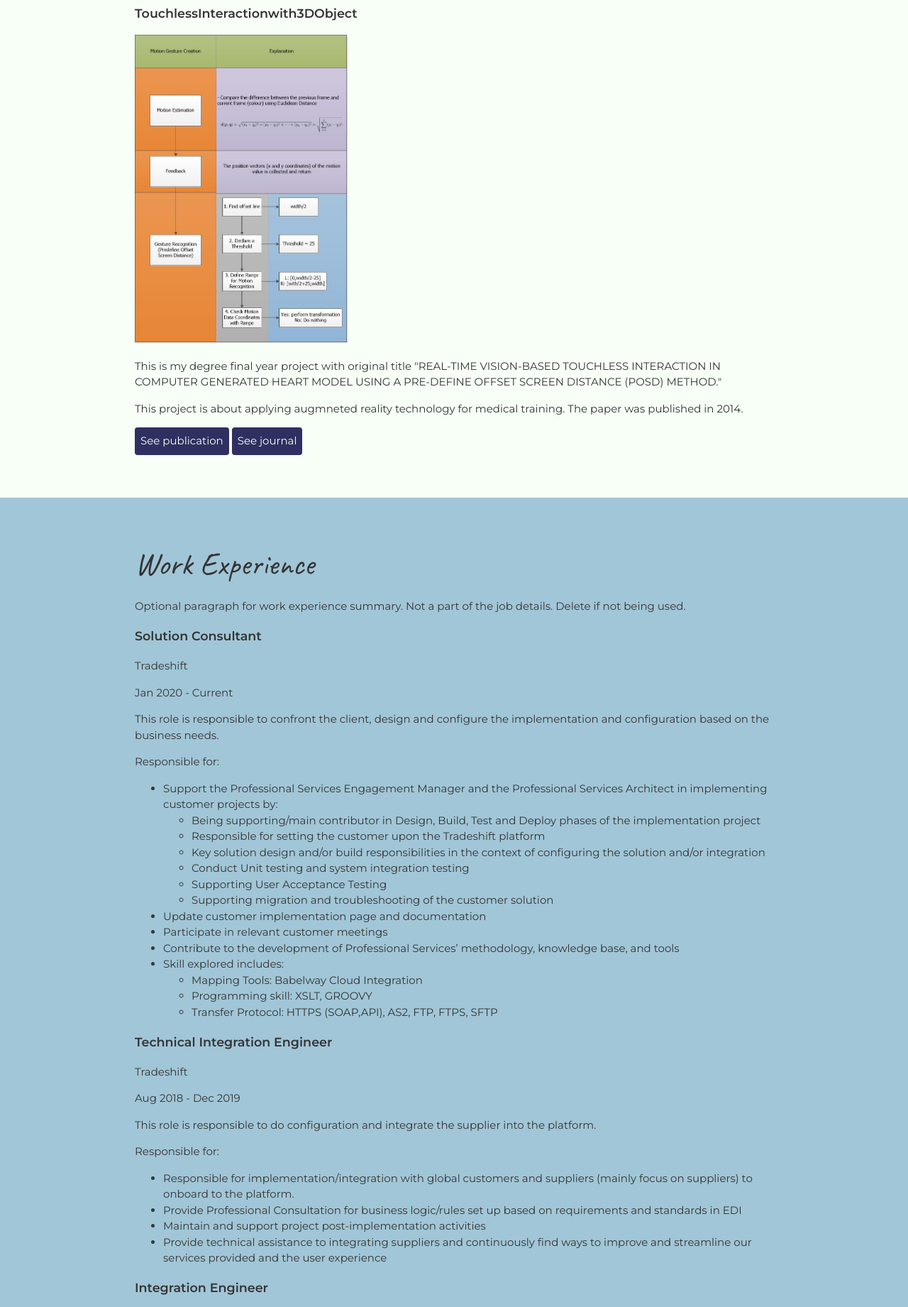
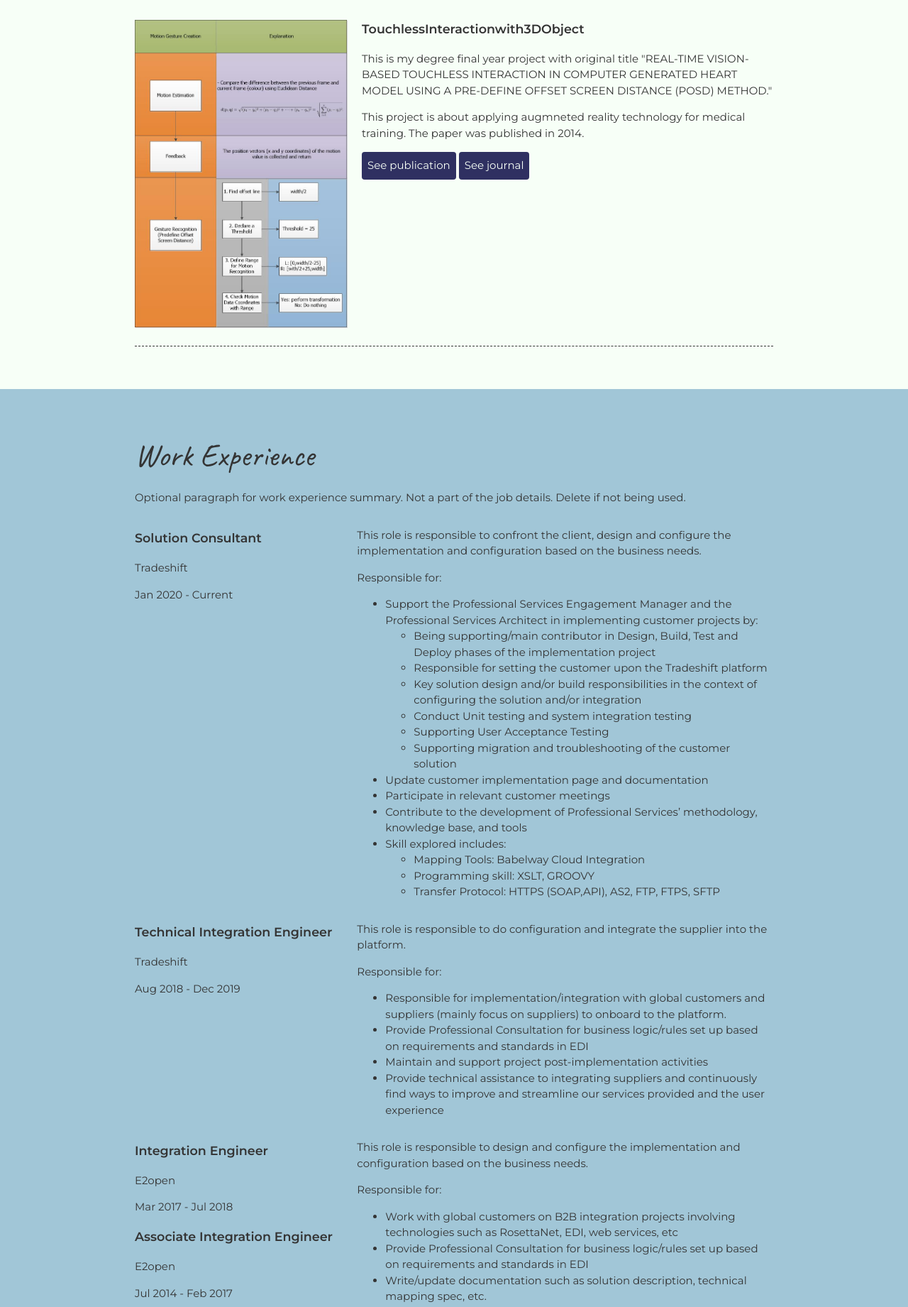
Before and after one commit to IngKyeNg/Portfolio, a plain HTML site: page index.html in a window 1280 px wide. Shown: the part 622-2463 px from the top of the page at 71% size. Drawn offline with Linux system fonts and the light colour scheme.

Commit message:
Add Layout

```diff
--- a/css/styles.css
+++ b/css/styles.css
@@ -1,5 +1,11 @@
 /* Global styles
 -------------------------------------*/
+html {
+    box-sizing: border-box;
+}
+*, *::before, *::after {
+    box-sizing: inherit;
+}
 body {
     color: #343434;
     margin: 0;
@@ -40,6 +46,7 @@ h1, h2 {
 header {
     background: #2F3061;
     color: #F7FFF7;
+    text-align: center;
 }
 header img {
     float: right;
@@ -67,11 +74,28 @@ header img {
 .projects .btn:hover {
     background: rgba(47, 48, 97, 80%);
 }
+.project-item {
+    overflow: hidden;
+    border-bottom: 1px dashed #343434;
+    padding: 25px 0;
+}
+.project-item img {
+    float: left;
+    margin-right: 20px;
+}
+.project-item h3 {
+    margin-top: 0;
+}
 
 /* Work Experience
 -------------------------------------*/
 .work-experiences {
     background: #A1C6D7;
+}
+.job-item {
+    display: grid;
+    grid-template-columns: 1fr 2fr;
+    column-gap: 20px;
 }
 
 /* Education
@@ -83,4 +107,15 @@ header img {
 footer {
     background: #2F3061;
     color: #F7FFF7;
+    text-align: center;
 }
+.contact-list {
+    list-style-type: none;
+    padding: 0;
+    display: flex;
+    justify-content: center;
+}
+.contact-list a {
+    padding: 15px;
+    display: inline-block;
+}
--- a/index.html
+++ b/index.html
@@ -1,23 +1,29 @@
 <!DOCTYPE html>
 <html lang="en">
+
 <head>
   <meta charset="UTF-8">
   <meta name="viewport" content="width=device-width, initial-scale=1.0">
   <title>IngKye Ng - Portfolio</title>
-    <link href="https://fonts.googleapis.com/css2?family=Caveat&family=Montserrat:wght@400;600&display=swap" rel="stylesheet">
+  <link href="https://fonts.googleapis.com/css2?family=Caveat&family=Montserrat:wght@400;600&display=swap"
+    rel="stylesheet">
   <link rel="stylesheet" href="css/styles.css">
 </head>
+
 <body>
   <main>
     <!-- ***********************  ABOUT / PROFILE  *********************** -->
     <header>
       <div class="content-wrap">
-          <img src="images/Profile.jpeg" alt="Profile Picture"/>
+        <img src="images/Profile.jpeg" alt="Profile Picture" />
         <h1>Ng Ing Kye</h1>
         <h2>Solution Consultant at Tradeshift</h2>
 
-          <p>Experienced Integration Engineer with a demonstrated history of working in the information technology and supply chain industry.</p>
-          <p>Skilled in XQuery, XSLT, Business Intelligence Tools, Groovy, SQL and transfer protocols such as RNIF, AS2, sFTP. Strong quality assurance professional with a Bachelor of Mathematics and Computer Graphics focused in Computer Graphics (Augmented Reality) from Universiti Malaysia Sabah.</p>
+        <p>Experienced Integration Engineer with a demonstrated history of working in the information technology and
+          supply chain industry.</p>
+        <p>Skilled in XQuery, XSLT, Business Intelligence Tools, Groovy, SQL and transfer protocols such as RNIF, AS2,
+          sFTP. Strong quality assurance professional with a Bachelor of Mathematics and Computer Graphics focused in
+          Computer Graphics (Augmented Reality) from Universiti Malaysia Sabah.</p>
       </div>
     </header>
 
@@ -25,15 +31,19 @@
     <section class="projects">
       <div class="content-wrap">
         <h2>Featured Projects</h2>
-          <p>View selected projects below. More information can be found at <a href="https://github.com/IngKyeNg">GitHub</a>.</p>
+        <p>View selected projects below. More information can be found at <a
+            href="https://github.com/IngKyeNg">GitHub</a>.</p>
 
         <!-- Copy the whole <section> block to add more projects. -->
-          <section>
+        <section class="project-item">
+          <img src="images/TouchlessInteractionwith3DObject.jpg" alt="Methodology">
           <h3>TouchlessInteractionwith3DObject</h3>
-            <img src="images/TouchlessInteractionwith3DObject.jpg" alt="Methodology">
-            <p>This is my degree final year project with original title "REAL-TIME VISION-BASED TOUCHLESS INTERACTION IN COMPUTER GENERATED HEART MODEL USING A PRE-DEFINE OFFSET SCREEN DISTANCE (POSD) METHOD."</p>
-            <p>This project is about applying augmneted reality technology for medical training. The paper was published in 2014.</p>
-            <a class="btn" href="https://www.ums.edu.my/fssa/profile/index.php?page=indexpub&id_pekerja=2" target="_blank">See publication</a>
+          <p>This is my degree final year project with original title "REAL-TIME VISION-BASED TOUCHLESS INTERACTION IN
+            COMPUTER GENERATED HEART MODEL USING A PRE-DEFINE OFFSET SCREEN DISTANCE (POSD) METHOD."</p>
+          <p>This project is about applying augmneted reality technology for medical training. The paper was published
+            in 2014.</p>
+          <a class="btn" href="https://www.ums.edu.my/fssa/profile/index.php?page=indexpub&id_pekerja=2"
+            target="_blank">See publication</a>
           <a class="btn" href="src/journal.pdf" target="_blank">See journal</a>
         </section>
         <!-- End of Project block. -->
@@ -46,18 +56,25 @@
         <h2>Work Experience</h2>
         <p>Optional paragraph for work experience summary. Not a part of the job details. Delete if not being used.</p>
 
-          <section>
+        <section class="job-item">
+          <div class="job-details">
             <h3>Solution Consultant</h3>
             <p>Tradeshift</p>
             <p>Jan 2020 - Current</p>
-            <p>This role is responsible to confront the client, design and configure the implementation and configuration based on the business needs.</p>
+          </div>
+          <div class="job-summary">
+            <p>This role is responsible to confront the client, design and configure the implementation and
+              configuration based on the business needs.</p>
             <p>Responsible for:</p>
             <ul>
-              <li>Support the Professional Services Engagement Manager and the Professional Services Architect in implementing customer projects by:
+              <li>Support the Professional Services Engagement Manager and the Professional Services Architect in
+                implementing customer projects by:
                 <ul>
-                  <li>Being supporting/main contributor in Design, Build, Test and Deploy phases of the implementation project</li>
+                  <li>Being supporting/main contributor in Design, Build, Test and Deploy phases of the implementation
+                    project</li>
                   <li>Responsible for setting the customer upon the Tradeshift platform</li>
-                  <li>Key solution design and/or build responsibilities in the context of configuring the solution and/or integration</li>
+                  <li>Key solution design and/or build responsibilities in the context of configuring the solution
+                    and/or integration</li>
                   <li>Conduct Unit testing and system integration testing</li>
                   <li>Supporting User Acceptance Testing</li>
                   <li>Supporting migration and troubleshooting of the customer solution</li>
@@ -74,31 +91,53 @@
                 </ul>
               </li>
             </ul>
+          </div>
         </section>
-          <section>
+        <section class="job-item">
+          <div class="job-details">
             <h3>Technical Integration Engineer</h3>
             <p>Tradeshift</p>
             <p>Aug 2018 - Dec 2019</p>
+          </div>
+          <div class="job-summary">
             <p>This role is responsible to do configuration and integrate the supplier into the platform.</p>
             <p>Responsible for:</p>
             <ul>
-              <li>Responsible for implementation/integration with global customers and suppliers (mainly focus on suppliers) to onboard to the platform.</li>
-              <li>Provide Professional Consultation for business logic/rules set up based on requirements and standards in EDI</li>
+              <li>Responsible for implementation/integration with global customers and suppliers (mainly focus on
+                suppliers) to onboard to the platform.</li>
+              <li>Provide Professional Consultation for business logic/rules set up based on requirements and standards
+                in
+                EDI</li>
               <li>Maintain and support project post-implementation activities</li>
-              <li>Provide technical assistance to integrating suppliers and continuously find ways to improve and streamline our services provided and the user experience</li>
+              <li>Provide technical assistance to integrating suppliers and continuously find ways to improve and
+                streamline our services provided and the user experience</li>
             </ul>
+          </div>
         </section>
-          <section>
+        <section class="job-item">
+          <div class="job-details">
             <h3>Integration Engineer</h3>
             <p>E2open</p>
             <p>Mar 2017 - Jul 2018</p>
-            <p>This role is responsible to design and configure the implementation and configuration based on the business needs.</p>
+            <h3>Associate Integration Engineer</h3>
+            <p>E2open</p>
+            <p>Jul 2014 - Feb 2017</p>
+          </div>
+          <div class="job-summary">
+            <p>This role is responsible to design and configure the implementation and configuration based on the
+              business
+              needs.</p>
             <p>Responsible for:</p>
             <ul>
-              <li>Work with global customers on B2B integration projects involving technologies such as RosettaNet, EDI, web services, etc</li>
-              <li>Provide Professional Consultation for business logic/rules set up based on requirements and standards in EDI</li>
+              <li>Work with global customers on B2B integration projects involving technologies such as RosettaNet, EDI,
+                web services, etc</li>
+              <li>Provide Professional Consultation for business logic/rules set up based on requirements and standards
+                in
+                EDI</li>
               <li>Write/update documentation such as solution description, technical mapping spec, etc.</li>
-              <li>Onboard and integrate the customers and their B2B partners to the platform; Create/configure the mapping and business logic configuration</li>
+              <li>Onboard and integrate the customers and their B2B partners to the platform; Create/configure the
+                mapping
+                and business logic configuration</li>
               <li>Maintain and support project post-implementation activities</li>
               <li>Skill explored includes:
                 <ul>
@@ -109,12 +148,7 @@
                 </ul>
               </li>
             </ul>
-          </section>
-          <section>
-            <h3>Associate Integration Engineer</h3>
-            <p>E2open</p>
-            <p>Jul 2014 - Feb 2017</p>
-            <p>Almost similar to Integration Engineer, just that less involve in the lead and project management role.</p>
+          </div>
         </section>
       </div>
     </section>
@@ -128,7 +162,10 @@
         <section>
           <h3>Universiti Malaysia Sabah - Kota Kinabalu</h3>
           <p>Bachelor of Mathematics and Computer Graphics, 2012 - 2014</p>
-          <p>We have been explored to developing computer graphics applications such as scientific visualization applications, virtual/augmented reality, animation, computer games, and mathematical software. Most of the applications are created from based code of C++ or Java with the integration of graphics visualized object import from either 3DS Autodesk, Unity3D or Povray.</p>
+          <p>We have been explored to developing computer graphics applications such as scientific visualization
+            applications, virtual/augmented reality, animation, computer games, and mathematical software. Most of the
+            applications are created from based code of C++ or Java with the integration of graphics visualized object
+            import from either 3DS Autodesk, Unity3D or Povray.</p>
         </section>
         <!-- End of School block. -->
       </div>
@@ -140,9 +177,9 @@
         <h2>Let's Keep in Touch!</h2>
 
         <!-- Social media and contact links. Add or remove any networks. -->
-          <ul>
+        <ul class="contact-list">
           <li><a href="mailto:ingkye.ng@gmail.com">ingkye.ng@gmail.com</a></li>
-            <li><a href="http://yourwebsite.com" target="_blank">yourwebsite.com</a></li>
+          <li><a href="#" target="_blank">yourwebsite.com</a></li>
           <li><a href="#" target="_blank">Twitter</a></li>
           <li><a href="https://www.linkedin.com/in/ikng91/" target="_blank">LinkedIn</a></li>
           <li><a href="https://www.facebook.com/ng.i.kye" target="_blank">Facebook</a></li>
@@ -151,4 +188,5 @@
     </footer>
   </main>
 </body>
+
 </html>
```
Lines whose indentation alone changed are shown as unchanged.
